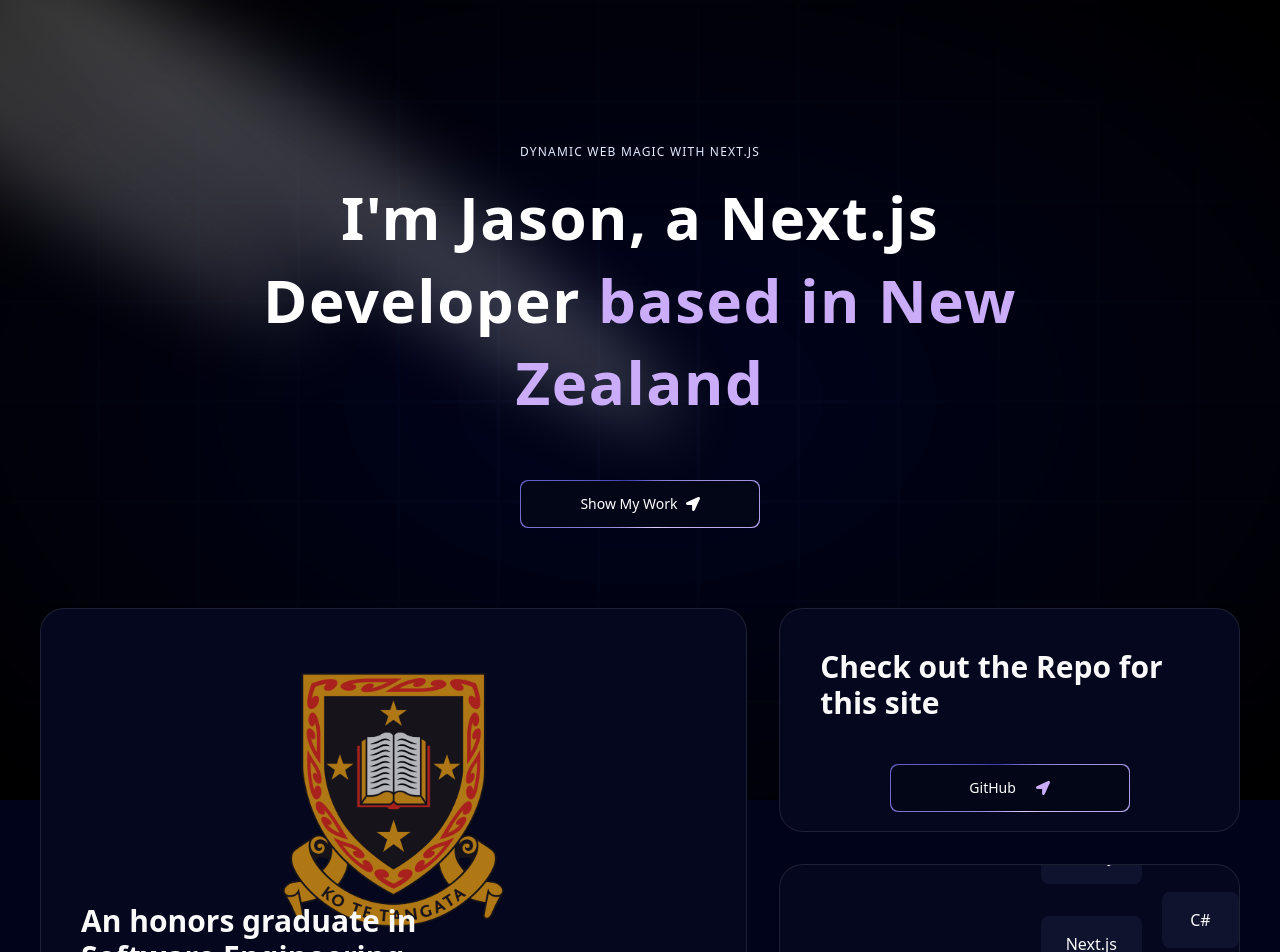
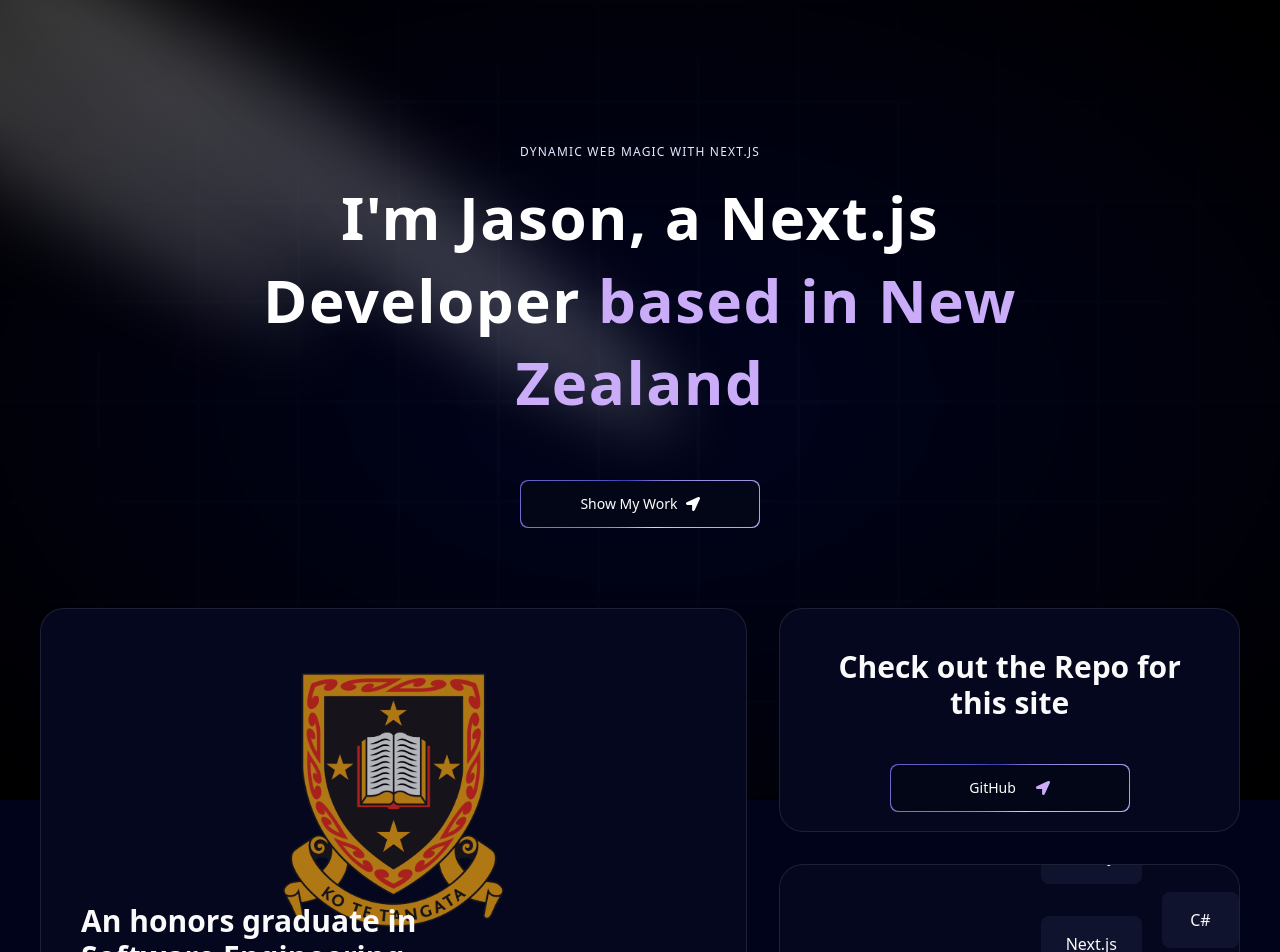
Before and after one commit to Jason-1/portfolio, a Next.js app: page / in a window 1280 px wide. Shown: the top 952 px of the page. Built offline with nearby package versions, Linux system fonts and the light colour scheme.

Commit message:
Fixed github button on small devices

```diff
--- a/components/ui/BentoGrid.tsx
+++ b/components/ui/BentoGrid.tsx
@@ -165,7 +165,7 @@ export const BentoGridItem = ({
 
           {/* TODO - Fix button defaulting to max width on small devices */}
           {id === 2 && (
-            <div className="absolute inset-0 flex items-center justify-center mt-4 lg:mt-24">
+            <div className="absolute inset-0 flex items-center justify-center mt-12 lg:mt-24 ">
               <MagicButton
                 title="GitHub"
                 icon={<FaLocationArrow className="ms-3" color="#CBACF9" />}
--- a/data/index.ts
+++ b/data/index.ts
@@ -21,9 +21,10 @@ export const gridItems = [
     id: 2,
     title: "Check out the Repo for this site",
     description: "",
-    className: "lg:col-span-2 md:col-span-3 md:row-span-2",
+    className:
+      "lg:col-span-2 md:col-span-3 md:row-span-2 items-center justify-center",
     imgClassName: "",
-    titleClassName: "justify-start",
+    titleClassName: "text-center",
     img: "",
     spareImg: "",
   },
```
